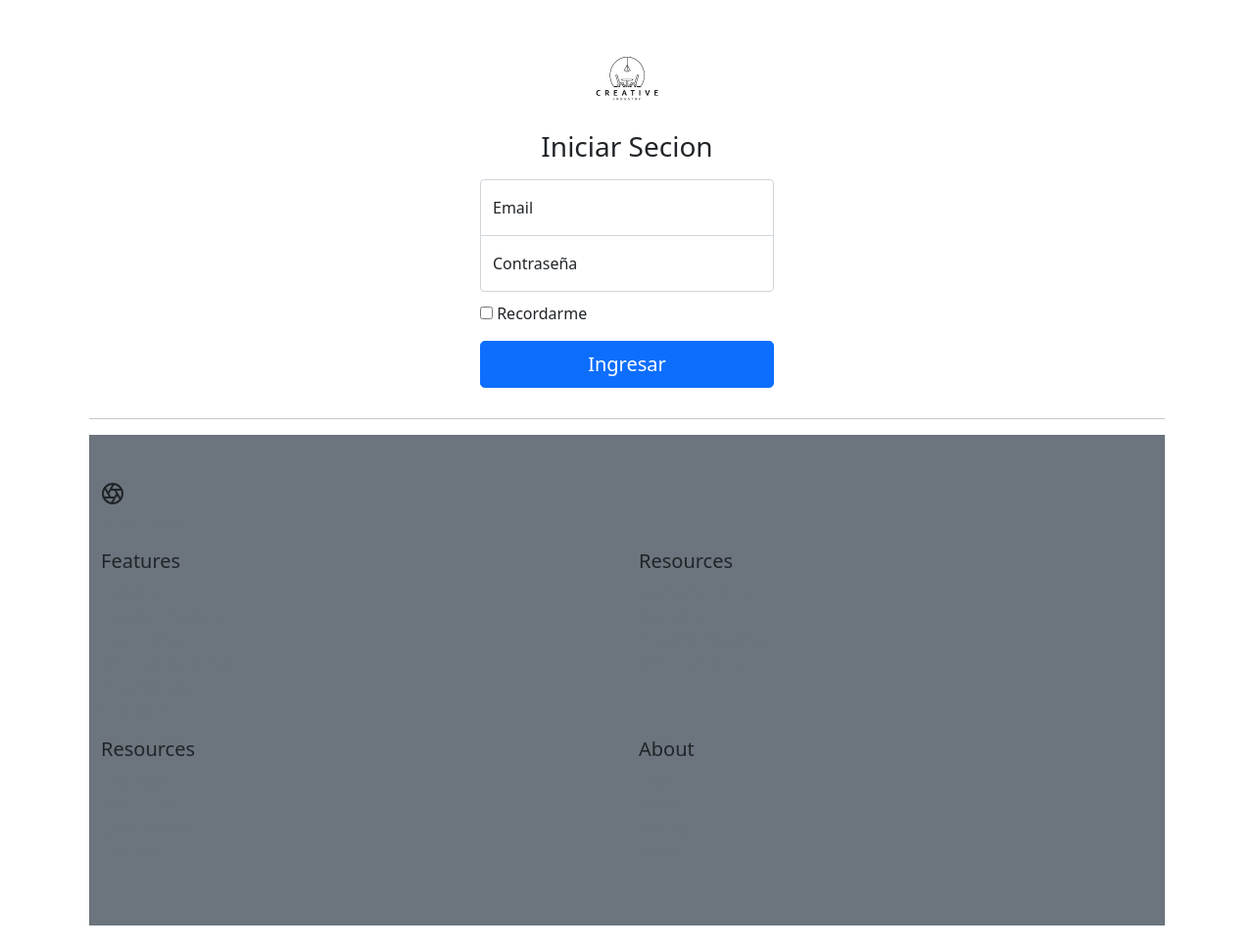
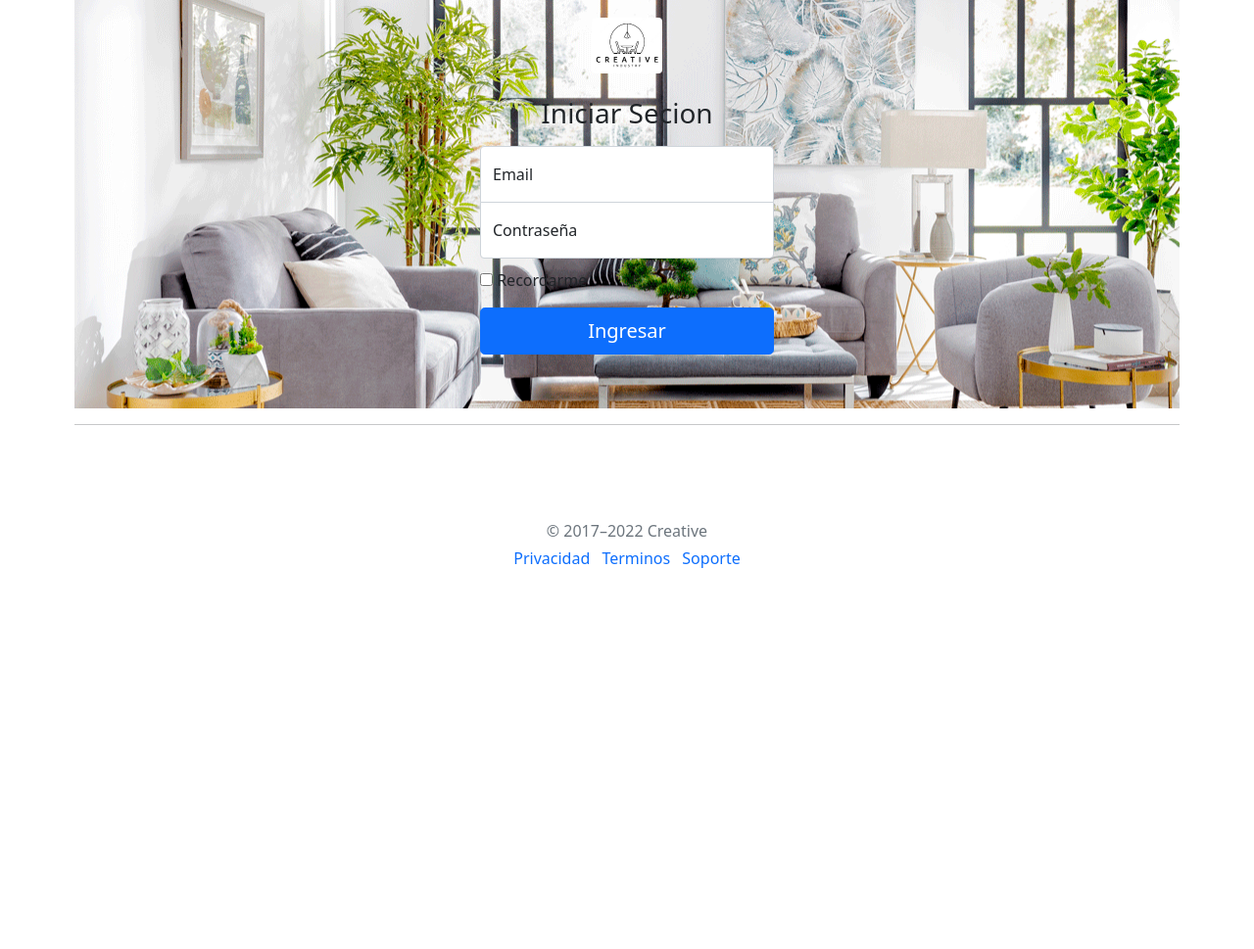
Before and after one commit to CodigoSmartDev/Muebleria-WalterChavez, a plain HTML site: page Paginas/ingresar.html in a window 1280 px wide. Shown: the part 147-1116 px from the top of the page at 98% size. After the commit the page ends 800 px from the top, so only its background shows below. Drawn offline with nearby package versions, Linux system fonts and the light colour scheme.

Commit message:
Completado de Contacto

```diff
--- a/Paginas/ingresar.html
+++ b/Paginas/ingresar.html
@@ -49,10 +49,12 @@
             </div>
           </nav>
 
-  <body class="content">
+  <body>
 
-    <main class="form-signin">
-      <form>
+    <main class="content-ingresar">
+
+      <form class="form-signin">
+
         <img class="mb-4 rounded mx-auto d-block" src="/Imagenes/Logo/Logo.jpg" alt="logo" width="72" height="57">
         <h1 class="h3 mb-3 fw-normal text-center">Iniciar Secion</h1>
 
@@ -60,6 +62,7 @@
           <input type="email" class="form-control" id="floatingInput" placeholder="name@example.com">
           <label for="floatingInput">Email</label>
         </div>
+
         <div class="form-floating">
           <input type="password" class="form-control" id="floatingPassword" placeholder="Password">
           <label for="floatingPassword">Contraseña</label>
@@ -70,61 +73,24 @@
             <input type="checkbox" value="remember-me"> Recordarme
           </label>
         </div>
+
         <button class="w-100 btn btn-lg btn-primary" type="submit">Ingresar</button>
+
       </form>
     </main>
 
-    <hr class="divider">
+    <hr class="footer-divider">
 
-    <footer class="container-fluid py-5 bg-secondary">
-      <div class="row">
-        <div class="col-12 col-md">
-          <svg xmlns="http://www.w3.org/2000/svg" width="24" height="24" fill="none" stroke="currentColor" stroke-linecap="round" stroke-linejoin="round" stroke-width="2" class="d-block mb-2" role="img" viewBox="0 0 24 24"><title>Product</title><circle cx="12" cy="12" r="10"/><path d="M14.31 8l5.74 9.94M9.69 8h11.48M7.38 12l5.74-9.94M9.69 16L3.95 6.06M14.31 16H2.83m13.79-4l-5.74 9.94"/></svg>
-          <small class="d-block mb-3 text-muted">&copy; 2017–2022</small>
-        </div>
-        <div class="col-6 col-md">
-          <h5>Features</h5>
-          <ul class="list-unstyled text-small">
-            <li><a class="link-secondary" href="#">Cool stuff</a></li>
-            <li><a class="link-secondary" href="#">Random feature</a></li>
-            <li><a class="link-secondary" href="#">Team feature</a></li>
-            <li><a class="link-secondary" href="#">Stuff for developers</a></li>
-            <li><a class="link-secondary" href="#">Another one</a></li>
-            <li><a class="link-secondary" href="#">Last time</a></li>
-          </ul>
-        </div>
-        <div class="col-6 col-md">
-          <h5>Resources</h5>
-          <ul class="list-unstyled text-small">
-            <li><a class="link-secondary" href="#">Resource name</a></li>
-            <li><a class="link-secondary" href="#">Resource</a></li>
-            <li><a class="link-secondary" href="#">Another resource</a></li>
-            <li><a class="link-secondary" href="#">Final resource</a></li>
-          </ul>
-        </div>
-        <div class="col-6 col-md">
-          <h5>Resources</h5>
-          <ul class="list-unstyled text-small">
-            <li><a class="link-secondary" href="#">Business</a></li>
-            <li><a class="link-secondary" href="#">Education</a></li>
-            <li><a class="link-secondary" href="#">Government</a></li>
-            <li><a class="link-secondary" href="#">Gaming</a></li>
-          </ul>
-        </div>
-        <div class="col-6 col-md">
-          <h5>About</h5>
-          <ul class="list-unstyled text-small">
-            <li><a class="link-secondary" href="#">Team</a></li>
-            <li><a class="link-secondary" href="#">Locations</a></li>
-            <li><a class="link-secondary" href="#">Privacy</a></li>
-            <li><a class="link-secondary" href="#">Terms</a></li>
-          </ul>
-        </div>
-      </div>
+    <footer class="my-5 pt-5 text-muted text-center text-small">
+      <p class="mb-1">&copy; 2017–2022 Creative</p>
+      <ul class="list-inline">
+        <li class="list-inline-item"><a href="#">Privacidad</a></li>
+        <li class="list-inline-item"><a href="#">Terminos</a></li>
+        <li class="list-inline-item"><a href="#">Soporte</a></li>
+      </ul>
     </footer>
 
     <script src="https://cdn.jsdelivr.net/npm/bootstrap@5.0.2/dist/js/bootstrap.bundle.min.js" integrity="sha384-MrcW6ZMFYlzcLA8Nl+NtUVF0sA7MsXsP1UyJoMp4YLEuNSfAP+JcXn/tWtIaxVXM" crossorigin="anonymous">
     </script>
   </body>
-  </body>
 </html>
--- a/style.css
+++ b/style.css
@@ -150,11 +150,9 @@
 
   /* ------- INGRESAR ------ */
 
-.content{
-    height: 100%;
-  }
-
-  .content {
+  .content-ingresar {
+    background-image: url(/Imagenes/Back/back-cuenta.jpg);
+    background-repeat: no-repeat;
     display: flex;
     align-items: center;
     padding-top: 150px;
@@ -189,37 +187,29 @@
     border-top-right-radius: 0;
   }
 
-  .bd-placeholder-img {
-    font-size: 1.125rem;
-    text-anchor: middle;
-    -webkit-user-select: none;
-    -moz-user-select: none;
-    user-select: none;
-  }
-
-  @media (min-width: 768px) {
-    .bd-placeholder-img-lg {
-      font-size: 3.5rem;
-    }
-  }
 
   /* ---- CONTACTO ---- */
 
 
-body {
-    background: #181818;
-    color: #fff;
+.container-contacto {
+  background-image: url(/Imagenes/Back/back-contacto.jpg);
   line-height: 1.6;
   font-family: 'Quicksand', sans-serif;
   padding: 0 1.5em;
 }
 
-.content {
+.content-contacto {
   max-width: 1170px;
   margin-top: 10em;
   margin-left: auto;
   margin-right: auto;
   padding: 1.5em;
+}
+
+.contact-form {
+  background: #222222;
+  opacity: .9;
+
 }
 
 .contact-form h3{
@@ -237,10 +227,6 @@ ul {
 
 .contact-wrapper > * {
   padding: 1em;
-}
-
-.contact-form {
-    background: #222222;
 }
 
 .contact-form form {
@@ -275,7 +261,7 @@ ul {
 }
 
 .contact-form form button {
-    background: #B70E21;
+  background: #f02038;
   border: 0;
   text-transform: uppercase;
   padding: 1em;
@@ -294,11 +280,14 @@ ul {
 
 .contact-info {
   background: #000;
+  opacity: .9;
 }
 
 .contact-info h4, .contact-info ul, .contact-info p {
   text-align: center;
   margin: 0 0 1rem 0;
+  color: #3b5998;
+
 }
 
 
@@ -325,7 +314,6 @@ ul {
 .redes{
   display: flex;
   justify-content: center;
-
   list-style-type: none;
 }
 
@@ -351,7 +339,9 @@ ul {
 }
 
 .redes .fa-instagram:hover{
-    color: radial-gradient(circle at 30% 107%, #fdf497 0%, #fdf497 5%, #fd5949 45%,#d6249f 60%,#285AEB 90%);
+  border-radius: 40px;
+  background: radial-gradient(circle at 30% 107%, #fdf497 0%, #fdf497 5%, #fd5949 45%,#d6249f 60%,#285AEB 90%);
+  box-shadow: 0px 3px 10px rgba(0,0,0,.25);
 }
 
 /* ---- ALBUM ---- */
```
Also changed, not shown: Paginas/contacto.html (+1 -1 lines), Imagenes/Back/back-contacto.jpg (added), Imagenes/Back/back-cuenta.jpg (added). Lines whose indentation alone changed are shown as unchanged.
